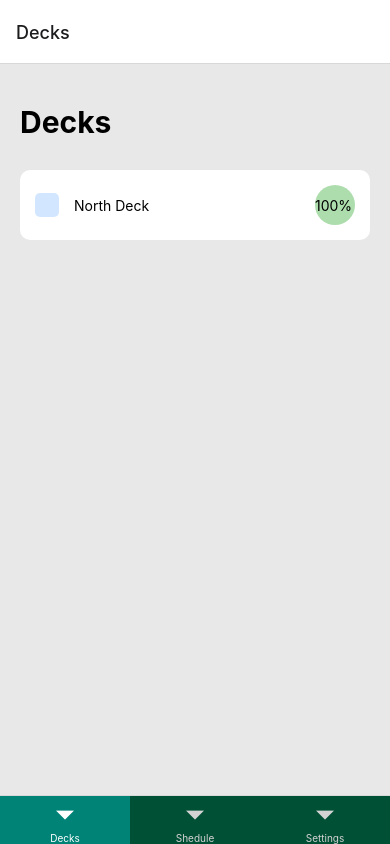
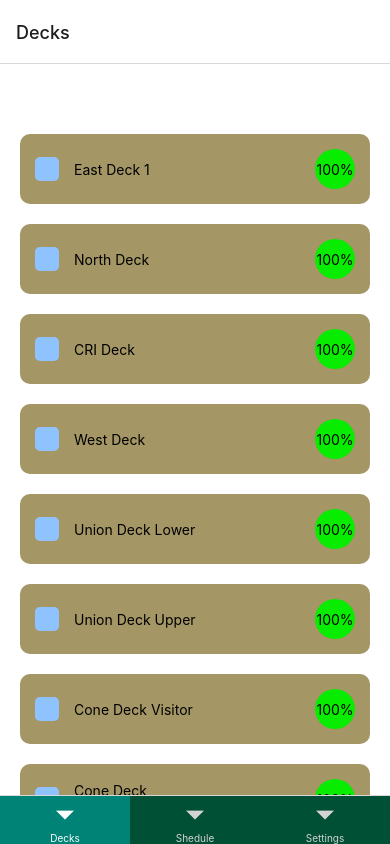
Before and after one commit to nhartzel/uncc-propark, a React Native app: screen /Decks in a window 390 px wide. Built offline with nearby package versions, Linux system fonts and the light colour scheme.

Commit message:
Added iteration through deckData to display all Decks on deckScreen. Also changed some Deck.js and deckScreen.js styles

```diff
--- a/components/Deck.js
+++ b/components/Deck.js
@@ -22,12 +22,12 @@ const Deck = (props) => {
 
 const styles = StyleSheet.create({
     percentageText: {
-        opacity: 1.0,
+        textAlign: 'center',
     },
     deckPercentage: {
         height: 40,
         width: 40,
-        backgroundColor: 'rgba(51, 170, 51, .4)',
+        backgroundColor: '#08EC00',
         borderRadius: 100,
         justifyContent: 'center',
         alignContent: 'center'
@@ -39,7 +39,6 @@ const styles = StyleSheet.create({
         width: 24,
         height: 24,
         backgroundColor: '#8FC3FF',
-        opacity: 0.4,
         borderRadius: 5,
         marginRight: 15,
     },
@@ -49,7 +48,7 @@ const styles = StyleSheet.create({
         flexWrap: 'wrap',
     },
     item: {
-        backgroundColor: '#fff',
+        backgroundColor: '#A49665',
         padding: 15,
         borderRadius: 10,
         alignItems: 'center',
--- a/components/deckData.js
+++ b/components/deckData.js
@@ -1,6 +1,6 @@
 export const deckData = [
     {
-        name: "East Deck",
+        name: "East Deck 1",
     },
     {
         name: "North Deck",
@@ -12,9 +12,21 @@ export const deckData = [
         name: "West Deck",
     },
     {
-        name: "Union Deck Lower"
+        name: "Union Deck Lower",
     },
     {
-        name: "Union Deck Upper"
+        name: "Union Deck Upper",
+    },
+    {
+        name: "Cone Deck Visitor",
+    },
+    {
+        name: "Cone Deck Faculty/Staff",
+    },
+    {
+        name: "South Village Deck",
+    },
+    {
+        name: "East Deck 2/3",
     },
 ];
--- a/screens/deckScreen.js
+++ b/screens/deckScreen.js
@@ -1,19 +1,31 @@
 import Deck from '../components/Deck.js';
 import React from 'react';
-import { StyleSheet, Text, View } from 'react-native';
+import { StyleSheet, Text, View, ScrollView } from 'react-native';
+import { deckData } from '../components/deckData.js';
 
 
 export default function DeckScreen ({ navigation }) {
     return (
         <View style={styles.container}>
             <View style={styles.decksWrapper}>
-                <Text style={styles.sectionTitle}>Decks</Text>
-                <View style={styles.entries}>
+
+                {/*<Text style={styles.sectionTitle}>Decks</Text>
+                  need to figure out how to style the top bar better */}
+
+                <ScrollView style={styles.entries}>
                 {/* This is where the decks will go */}
 
-                <Deck text={"North Deck"}/>
+                {deckData.map(deck => {
 
-          </View>
+                  return (
+                    <Deck text={deck.name} key={deck.name + "box"}/>
+                  )
+
+                })}
+
+                {/*<Deck text={"North Deck"}*/}
+
+          </ScrollView>
         </View>
       </View>
     );
@@ -22,9 +34,7 @@ export default function DeckScreen ({ navigation }) {
 const styles = StyleSheet.create({
     container: {
         flex: 1,
-        backgroundColor: '#E8E8E8',
-
-
+        backgroundColor: '#fff',
       },
       decksWrapper: {
         paddingTop: 40,
```
